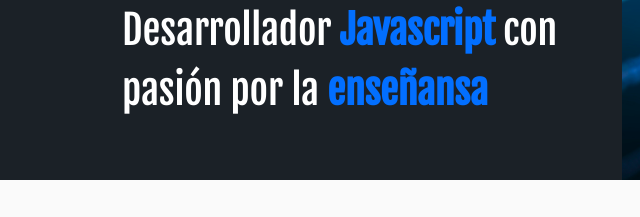
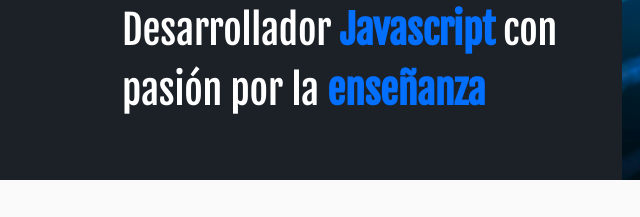
Before and after one commit to alejomontoya/responsive-desing-platzi, a plain HTML site: page index.html in a window 1280 px wide. Shown: the part 190-407 px from the top of the page, 18-658 px from the left. Drawn offline with Linux system fonts and the light colour scheme.

Commit message:
ortografía

```diff
--- a/index.html
+++ b/index.html
@@ -38,7 +38,7 @@
       <h1>
         Hola! Soy <strong>Jesus Alejandro Pinto</strong> <br>
         Desarrollador <strong>Javascript</strong> con <br>
-        pasión por la <strong>enseñansa</strong>
+        pasión por la <strong>enseñanza</strong>
       </h1>
       <img class="hero-image" src="images/hero.jpg" width="500" height="300" alt="Hero"/>
     </div>
```
